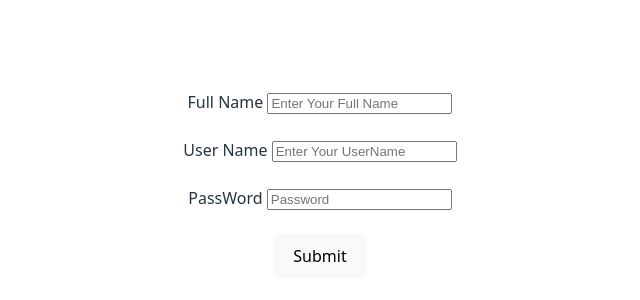
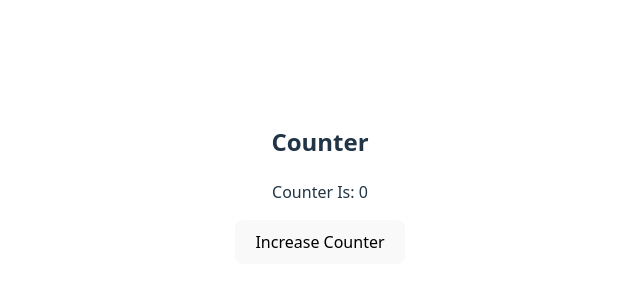
Before and after one commit to Himanshuagrawal2003/Web-Development, a React (Vite) app in the folder Development/: page / in a window 1280 px wide. Shown: the part 216-516 px from the top of the page, without its empty margins (320-960 px from the left). Built offline with nearby package versions, Linux system fonts and the light colour scheme.

Commit message:
useEffect hook

```diff
--- a/Development/src/App.jsx
+++ b/Development/src/App.jsx
@@ -1,21 +1,22 @@
-import { useState } from 'react'
-import reactLogo from './assets/react.svg'
-import viteLogo from '/vite.svg'
-import Lottery from "./Lottery"
-import LudoBoard from './LudoBoard'
-import TodoList from './TodoList'
-import Form from './Form'
+import { useState } from "react";
+import reactLogo from "./assets/react.svg";
+import viteLogo from "/vite.svg";
+import Lottery from "./Lottery";
+import LudoBoard from "./LudoBoard";
+import TodoList from "./TodoList";
+import Form from "./Form";
+import Counter from './Counter'
 
-import './App.css'
+import "./App.css";
 
 function App() {
-  const [count, setCount] = useState(0)
+  const [count, setCount] = useState(0);
 
   return (
     <>
-    <Form />
+      <Counter />
     </>
-  )
+  );
 }
 
-export default App
+export default App;
--- /dev/null
+++ b/Development/src/Counter.jsx
@@ -0,0 +1,21 @@
+import {useState, useEffect} from 'react'
+
+export default function Counter(){
+    let [count, setCount] = useState(0);
+
+    let incCounter = ()=>{
+        setCount((currCount) => currCount +1 );
+    };
+
+    useEffect(function printSomething(){           //useEffect  for render somthing or (function) on second render time.
+        console.log("Hi, I rendered");
+    });
+
+    return(
+        <div>
+            <h2>Counter</h2>
+            <p>Counter Is:  {count}</p>
+            <button onClick={incCounter}>Increase Counter</button>
+        </div>
+    );
+};
--- a/Development/src/Form.jsx
+++ b/Development/src/Form.jsx
@@ -1,25 +1,25 @@
 import { useState } from "react";
 
 export default function Form() {
-  let [formData, setFormData] = useState({
-    fullName:"",
-    username:"",
-    password:""
+  let [formData, setFormData] = useState({           // useState Define as a object
+    fullName: "",
+    username: "",
+    password: "",
   });
 
   let handleInputChange = (event) => {
-    setFormData ((currData) => {
-      return {...currData, [event.target.name]:event.target.value};
+    setFormData((currData) => {
+      return { ...currData, [event.target.name]: event.target.value };        //currDAta is Spread And  target.name = fullName
     });
   };
 
-  let handleSubmit = (event) =>{
+  let handleSubmit = (event) => {
     event.preventDefault();
     console.log(formData);
     setFormData({
-      fullName:"",
-      username:"",
-      password:""
+      fullName: "",
+      username: "",
+      password: "",
     });
   };
 
@@ -33,9 +33,10 @@ export default function Form() {
         placeholder="Enter Your Full Name"
         onChange={handleInputChange}
         value={formData.fullName}
-        name="fullName"
+        name="fullName"               // check here by target.name
       />
-      <br></br><br></br>
+      <br></br>
+      <br></br>
       <label htmlFor="username">User Name </label>{" "}
       {/* in react use htmlFor for connect input*/}
       <input
@@ -44,10 +45,11 @@ export default function Form() {
         placeholder="Enter Your UserName"
         onChange={handleInputChange}
         value={formData.username}
-        name="username"
+        name="username"            // check here by target.name
       />
-      <br></br><br></br>
-       <label htmlFor="password">PassWord </label>{" "}
+      <br></br>
+      <br></br>
+      <label htmlFor="password">PassWord </label>{" "}
       {/* in react use htmlFor for connect input*/}
       <input
         type="password"
@@ -55,9 +57,10 @@ export default function Form() {
         placeholder="Password"
         onChange={handleInputChange}
         value={formData.password}
-        name="password"
+        name="password"                     // check here by target.name
       />
-      <br></br><br></br>
+      <br></br>
+      <br></br>
       <button>Submit</button>
     </form>
   );
--- a/Development/src/TodoList.jsx
+++ b/Development/src/TodoList.jsx
@@ -2,15 +2,18 @@ import { useState } from "react";
 import { v4 as uuidv4 } from "uuid";
 
 export default function TodoList() {
-  let [todo, setTodo] = useState([{ task: "Sample Task", id: uuidv4(), isDone: false }]);    //Define objects in array
+  let [todo, setTodo] = useState([
+    { task: "Sample Task", id: uuidv4(), isDone: false },
+  ]); //Define objects in array
   let [newTodo, setNewTodo] = useState("");
 
   let addButton = () => {
-    setTodo([...todo, { task: newTodo, id: uuidv4(), isDone: false}]);   //Spread todo
+    setTodo([...todo, { task: newTodo, id: uuidv4(), isDone: false }]); //Spread todo
     setNewTodo(" ");
   };
 
-  let updateTodoValue = (event) => {            //event object use only target property
+  let updateTodoValue = (event) => {
+    //event object use only target property
     setNewTodo(event.target.value);
   };
 
@@ -20,16 +23,18 @@ export default function TodoList() {
 
   let markAllDone = () => {
     setTodo((prevTask) =>
-      prevTask.map((todo) => {                //map method to update Array
+      prevTask.map((todo) => {
+        //map method to update Array
         return {
-          ...todo,                           // Spread (same as prevoius Todo)
+          ...todo, // Spread (same as prevoius Todo)
           isDone: true,
         };
       })
     );
   };
 
- let markAsDone = (id) => {   // no use callback function
+  let markAsDone = (id) => {
+    // no use callback function
     setTodo((todo) =>
       todo.map((todo) => {
         if (todo.id == id) {
@@ -59,16 +64,24 @@ export default function TodoList() {
       <hr></hr>
       <h4>Todo List</h4>
       <ul>
-        {todo.map(              //map function for render
-          (
-            todo
-          ) => (
+        {todo.map(
+          //map function for render
+          (todo) => (
             <li key={todo.id}>
-              <span style={todo.isDone ? {textDecorationLine: "line-through"}:{}}>{todo.task}</span>
+              <span
+                style={
+                  todo.isDone ? { textDecorationLine: "line-through" } : {}
+                }
+              >
+                {todo.task}
+              </span>
               &nbsp; &nbsp; &nbsp;
               <button onClick={() => deleteTodo(todo.id)}>Delete</button>
               &nbsp; &nbsp; &nbsp;
-              <button onClick={() => markAsDone(todo.id)}>Mark As Done</button>     {/*arrow function call beacuse user click then run*/}
+              <button onClick={() => markAsDone(todo.id)}>
+                Mark As Done
+              </button>{" "}
+              {/*arrow function call beacuse user click then run*/}
             </li>
           )
         )}
```
Lines whose indentation alone changed are shown as unchanged.
